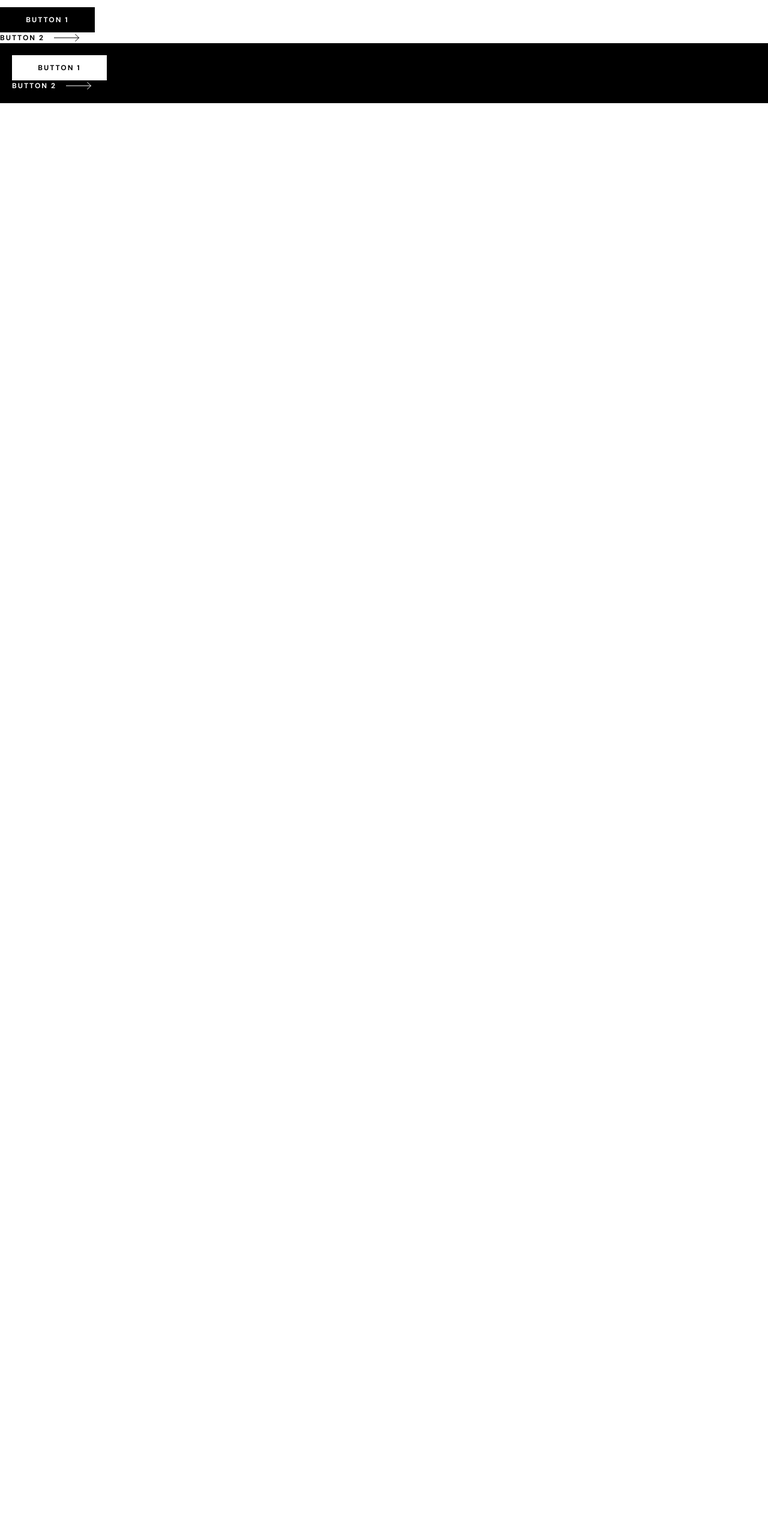
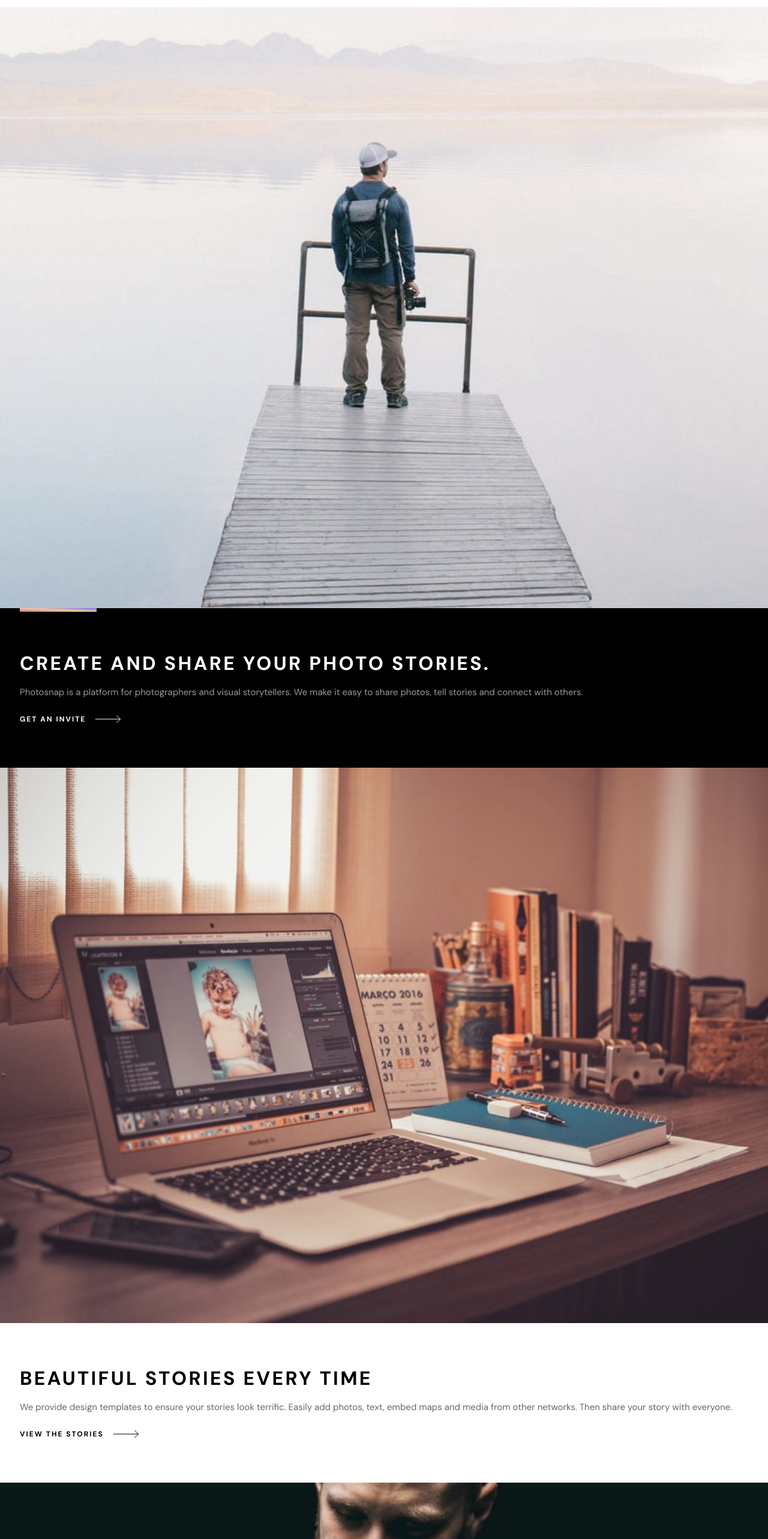
Before and after one commit to sophia-see/photosnap, a Next.js app: page / in a window 1280 px wide. Shown: the part 60-2626 px from the top of the page at 60% size. Before the commit the page ends 800 px from the top, so only its background shows below. Built offline with nearby package versions, Linux system fonts and the light colour scheme.

Commit message:
added hero and features section

```diff
--- a/app/page.tsx
+++ b/app/page.tsx
@@ -1,25 +1,16 @@
-import Button from "@/components/Button";
+"use client"
+
+
+import Features from "@/components/Features";
 import Header from "@/components/Header";
+import Hero from "@/components/home/Hero";
 
 export default function Home() {
   return (
     <div className="">
       <Header />
-      <Button variant="primary" mode="light">
-        Button 1
-      </Button>
-      <Button variant="secondary" mode="light">
-        Button 2
-      </Button>
-      <div className="p-5 bg-black">
-        <Button variant="primary" mode="dark">
-          Button 1
-        </Button>
-        <Button variant="secondary" mode="dark">
-          Button 2
-        </Button>
-
-      </div>
+      <Hero />
+      <Features />
     </div>
   );
 }
--- /dev/null
+++ b/components/AccentLine.tsx
@@ -0,0 +1,19 @@
+import React from 'react'
+
+interface AccentLineProps {
+  className?: string;
+}
+
+export default function AccentLine({className}: AccentLineProps) {
+  return (
+    <div
+      className={`
+        absolute top-0
+        h-[6px] w-[128px]
+        bg-gradient-to-tr from-pink via-yellow to-violet
+        ${className || ""}
+      `}
+    >
+    </div>
+  )
+}
--- /dev/null
+++ b/components/Features.tsx
@@ -0,0 +1,73 @@
+"use client"
+
+import Image from 'next/image';
+import React from 'react'
+import SectionTitle from './SectionTitle';
+import SectionDescription from './SectionDescription';
+import Button from './Button';
+import useDeviceSize from '@/hooks/use-device-size';
+
+interface FeatureSectionProps {
+  imgSrc: string;
+  imgAlt: string;
+  title: string;
+  description: string;
+  imgFirst?: boolean;
+}
+
+function FeatureSection ({imgSrc, imgAlt, title, description, imgFirst = true}: FeatureSectionProps) {
+  return (
+    <div
+      className={`
+        flex flex-col
+      `}
+    >
+      <Image
+        alt={imgAlt}
+        src={imgSrc}
+        sizes='100vw'
+        width={0}
+        height={0}
+        className='w-full h-auto'
+      />
+      <div
+        className={`
+          w-full
+          bg-white text-pure-black
+          py-[72px] px-[33px]
+          flex flex-col items-start
+        `}
+      >
+        <SectionTitle
+          text={title}
+        />
+        <SectionDescription
+          text={description}
+          className='mt-[16px] mb-[23px]'
+        />
+        <Button variant='secondary' mode='light'>View the stories</Button>
+      </div>
+    </div>
+  )
+}
+
+export default function Features() {
+  const {currSize} = useDeviceSize();
+
+  return (
+    <div className='w-full flex flex-col'>
+      <FeatureSection
+        imgSrc={`/assets/home/${currSize}/beautiful-stories.jpg`}
+        imgAlt='laptop with an edited beautiful photo'
+        title='Beautiful Stories Every Time'
+        description="We provide design templates to ensure your stories look terrific. Easily add photos, text, embed maps and media from other networks. Then share your story with everyone."
+      />
+      <FeatureSection
+        imgSrc={`/assets/home/${currSize}/designed-for-everyone.jpg`}
+        imgAlt='man holding a powerful camera'
+        title='Designed for everyone'
+        description="Photosnap can help you create stories that resonate with your audience.  Our tool is designed for photographers of all levels, brands, businesses you name it."
+      />
+    </div>
+  )
+}
--- a/components/Header.tsx
+++ b/components/Header.tsx
@@ -1,3 +1,5 @@
+"use client"
+
 import React from 'react'
 import Logo from './Logo'
 import Image from 'next/image'
--- /dev/null
+++ b/components/SectionDescription.tsx
@@ -0,0 +1,14 @@
+import React from 'react'
+
+interface SectionDescriptionProps {
+  text: string;
+  className?: string;
+}
+
+export default function SectionDescription({text, className}: SectionDescriptionProps) {
+  return (
+    <div className={`text-[15px] leading-[25px] opacity-60 ${className || ""}`}>
+      {text}
+    </div>
+  )
+}
--- /dev/null
+++ b/components/SectionTitle.tsx
@@ -0,0 +1,14 @@
+import React from 'react'
+
+interface SectionTitleProps {
+  text: string;
+  className?: string;
+}
+
+export default function SectionTitle({text, className}: SectionTitleProps) {
+  return (
+    <div className={`uppercase font-bold text-[32px] leading-[40px] tracking-[3.33px] ${className || ""}`}>
+      {text}
+    </div>
+  )
+}
--- /dev/null
+++ b/components/home/Hero.tsx
@@ -0,0 +1,49 @@
+"use client"
+
+import useDeviceSize from '@/hooks/use-device-size'
+import Image from 'next/image'
+import React from 'react'
+import SectionTitle from '../SectionTitle';
+import Button from '../Button';
+import SectionDescription from '../SectionDescription';
+import AccentLine from '../AccentLine';
+
+export default function Hero() {
+  const {currSize} = useDeviceSize();
+
+  return (
+    <div
+      className={`
+        flex flex-col
+      `}
+    >
+      <Image
+        alt='man standing in front of a lake holding a camera'
+        src={`/assets/home/${currSize}/create-and-share.jpg`}
+        sizes='100vw'
+        width={0}
+        height={0}
+        className='w-full h-auto'
+      />
+      <div
+        className={`
+          relative
+          w-full
+          bg-pure-black text-white
+          py-[72px] px-[33px]
+          flex flex-col items-start
+        `}
+      >
+        <AccentLine />
+        <SectionTitle
+          text='Create and share your photo stories.'
+        />
+        <SectionDescription
+          text='Photosnap is a platform for photographers and visual storytellers. We make it easy to share photos, tell stories and connect with others.'
+          className='mt-[16px] mb-[23px]'
+        />
+        <Button variant='secondary' mode='dark'>Get an invite</Button>
+      </div>
+    </div>
+  )
+}
```
